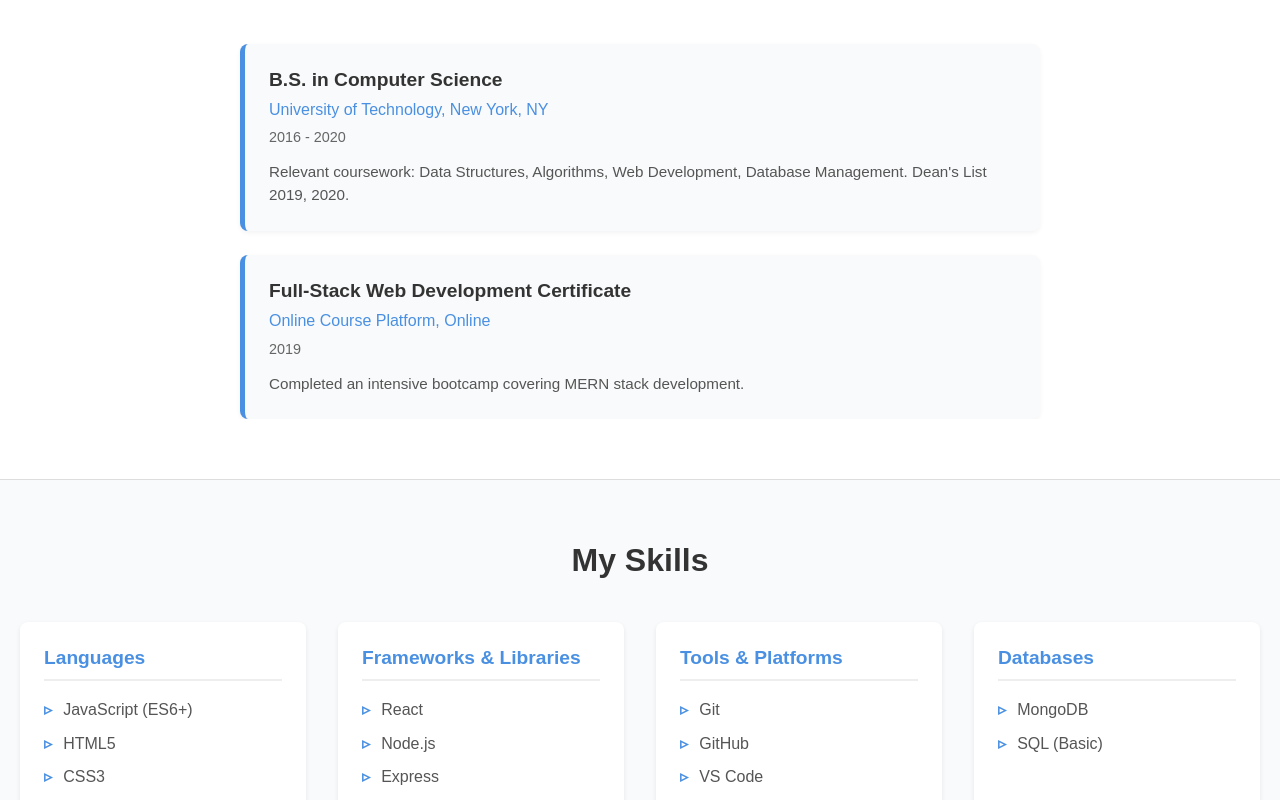
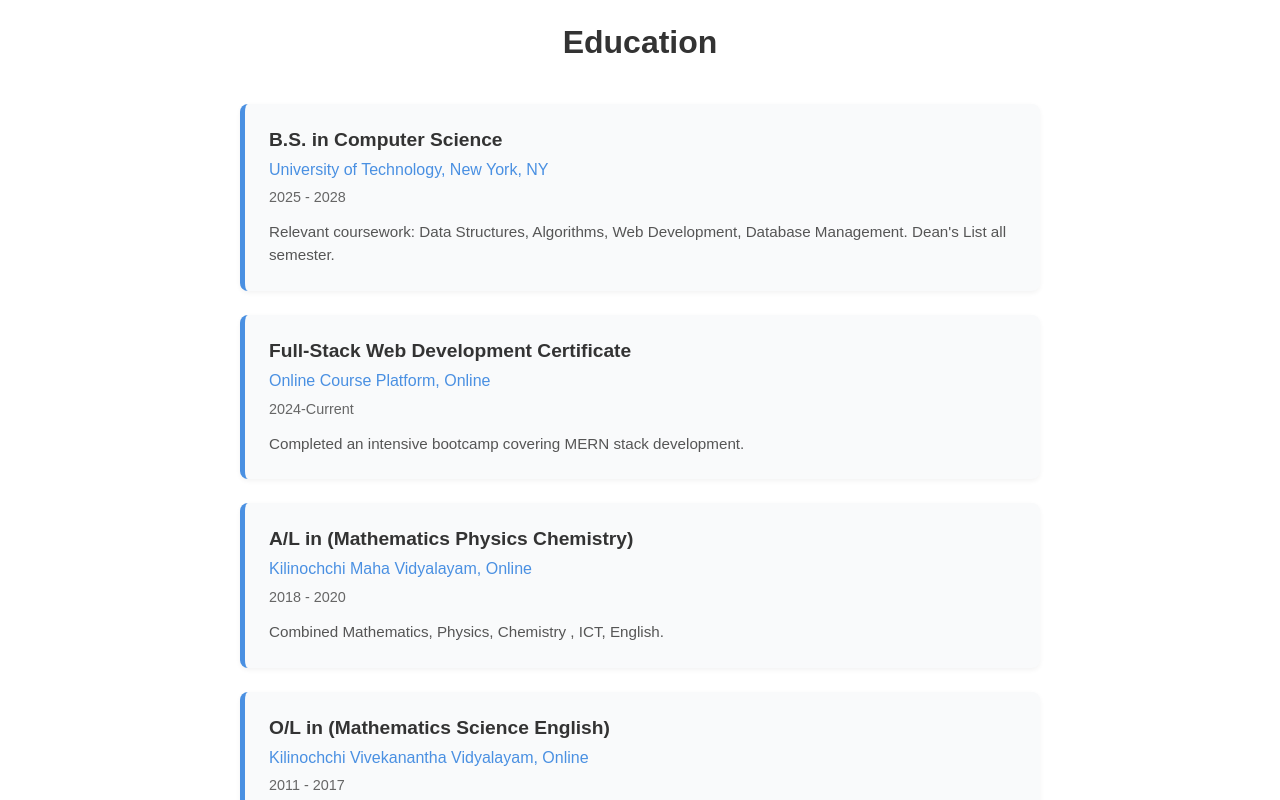
Before and after one commit to Arignan/Portfolio-Arignan-new, a React (Vite) app: page / in a window 1280 px wide. Shown: the part 2000-2800 px from the top of the page. Built offline with nearby package versions, Linux system fonts and the light colour scheme.

Commit message:
small changes made

```diff
--- a/src/components/About/About.jsx
+++ b/src/components/About/About.jsx
@@ -12,7 +12,7 @@ const About = () => {
         <div className={styles.aboutContent}>
           <div className={styles.aboutImage}>
             {/* If image is in public folder: */}
-            <img src="/images/profile.jpg" alt="Arignan G" />
+            <img src="/src/assets/img/profilepic.jpeg" alt="Arignan G" />
             {/* If image is imported from src: */}
             {/* <img src={profilePic} alt="Arignan G" /> */}
           </div>
--- a/src/components/Experience/resumeData.js
+++ b/src/components/Experience/resumeData.js
@@ -35,16 +35,32 @@ export const experience = [
       institution: "University of Technology",
       degree: "B.S. in Computer Science",
       location: "New York, NY",
-      years: "2016 - 2020",
-      description: "Relevant coursework: Data Structures, Algorithms, Web Development, Database Management. Dean's List 2019, 2020." // Optional details
+      years: "2025 - 2028",
+      description: "Relevant coursework: Data Structures, Algorithms, Web Development, Database Management. Dean's List all semester." // Optional details
     },
     {
       id: 2,
       institution: "Online Course Platform",
       degree: "Full-Stack Web Development Certificate",
       location: "Online",
-      years: "2019",
+      years: "2024-Current",
       description: "Completed an intensive bootcamp covering MERN stack development."
+    },
+    {
+      id: 3,
+      institution: "Kilinochchi Maha Vidyalayam",
+      degree: "A/L in (Mathematics Physics Chemistry)",
+      location: "Online",
+      years: "2018 - 2020",
+      description: "Combined Mathematics, Physics, Chemistry , ICT, English."
+    },
+    {
+      id: 4,
+      institution: "Kilinochchi Vivekanantha Vidyalayam",
+      degree: "O/L in (Mathematics Science English)",
+      location: "Online",
+      years: "2011 - 2017",
+      description: "Mathematics, Science, ICT , English, Commerce."
     },
     // Add more education entries as needed
   ];
```
Also changed, not shown: src/assets/img/profilepic.jpeg (added).
